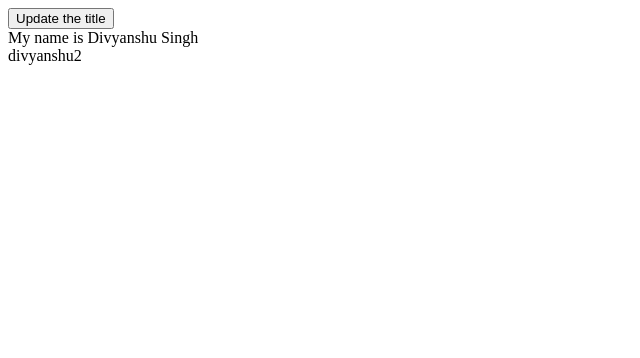
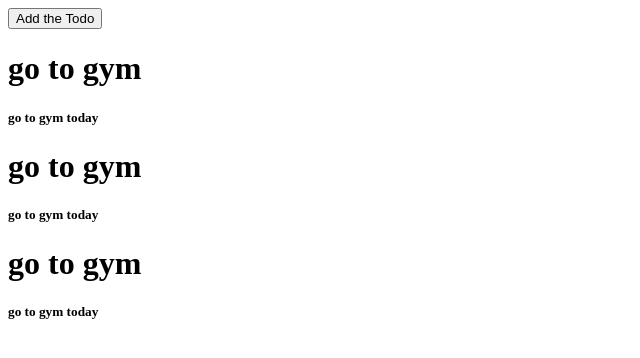
Before and after one commit to divyanshuu07/Cohort-0-1, a React (Vite) app in the folder Week 6/week-6-experiments/: page / in a window 1280 px wide. Shown: the top 358 px of the page, without its empty margins (0-640 px from the left). Built offline with nearby package versions, Linux system fonts and the light colour scheme.

Commit message:
Updating the App.jsx

```diff
--- a/Week 6/week-6-experiments/src/App.jsx
+++ b/Week 6/week-6-experiments/src/App.jsx
@@ -1,33 +1,85 @@
+/*
+this code for how to re render the component in react without
+rerendering the whole parent element.
+*/
+
 import React from "react"
 import { useState } from "react"
 
-function App() {
+// function App() {
 
-  return (
-    <>
-    <HeaderWithButton/>
-      <Header title="divyanshu2"></Header>
-    </>
+//   return (
+//     <>
+//     <HeaderWithButton/>
+//       <Header title="divyanshu2"></Header>
+//     </>
+//   )
+// }
+
+// function HeaderWithButton(){
+
+//   const [title,setTitle] =useState("My name is Divyanshu Singh");
+
+//   function updateTitle(){
+//     setTitle("my name is " +Math.random())
+//   }
+
+//   return <div>
+//     <button onClick={updateTitle}>Update the title</button>
+//     <Header title={title}></Header>
+//   </div>
+// }
+
+// function Header({title}){
+//   return <div>
+//     {title}
+//   </div>
+// }
+
+
+let counter =4;
+
+function App(){
+
+  const [todos,setTodos]=useState([{
+    id:1,
+    title:"go to gym",
+    description:"go to gym today"
+  },{
+    id:2,
+    title:"go to gym",
+    description:"go to gym today"
+  },{
+    id:3,
+    title:"go to gym",
+    description:"go to gym today"
+  }])
+
+  function addTodo(){
+    setTodos([...todos, {
+      id:counter++,
+      title: Math.random(),
+      description: Math.random()
+    }])
+  }
+
+  return(
+    <div>
+      <button onClick={addTodo}>Add the Todo</button>
+        {todos.map(todo => <Todo key={todo.id} title={todo.title} description={todo.description}/>)}
+    </div>
   )
 }
 
-function HeaderWithButton(){
+function Todo({title,description}){
+  return <div>
+    <h1>
+      {title}
+    </h1>
 
-  const [title,setTitle] =useState("My name is Divyanshu Singh");
-
-  function updateTitle(){
-    setTitle("my name is " +Math.random())
-  }
-
-  return <div>
-    <button onClick={updateTitle}>Update the title</button>
-    <Header title={title}></Header>
-  </div>
-}
-
-function Header({title}){
-  return <div>
-    {title}
+    <h5>
+      {description}
+    </h5>
   </div>
 }
 
```
